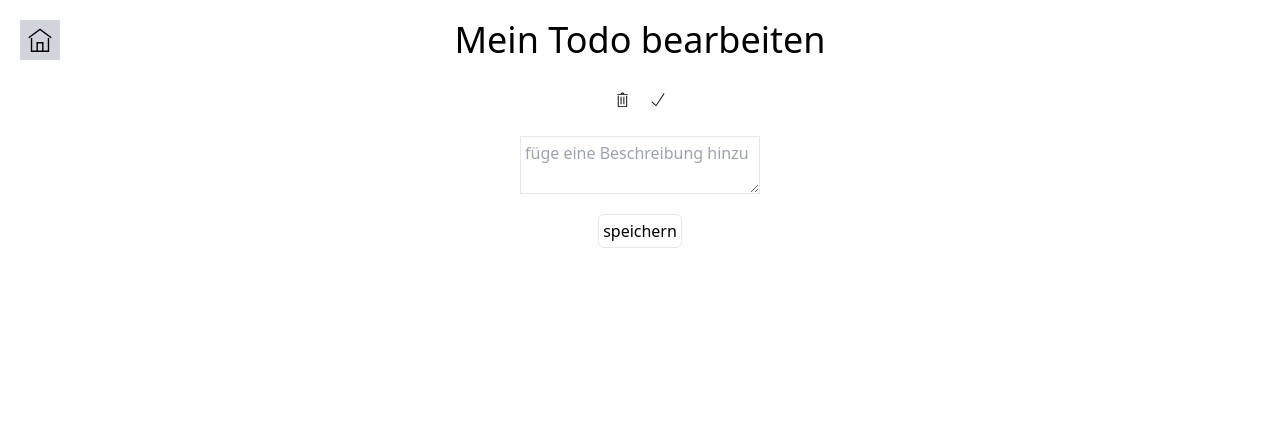
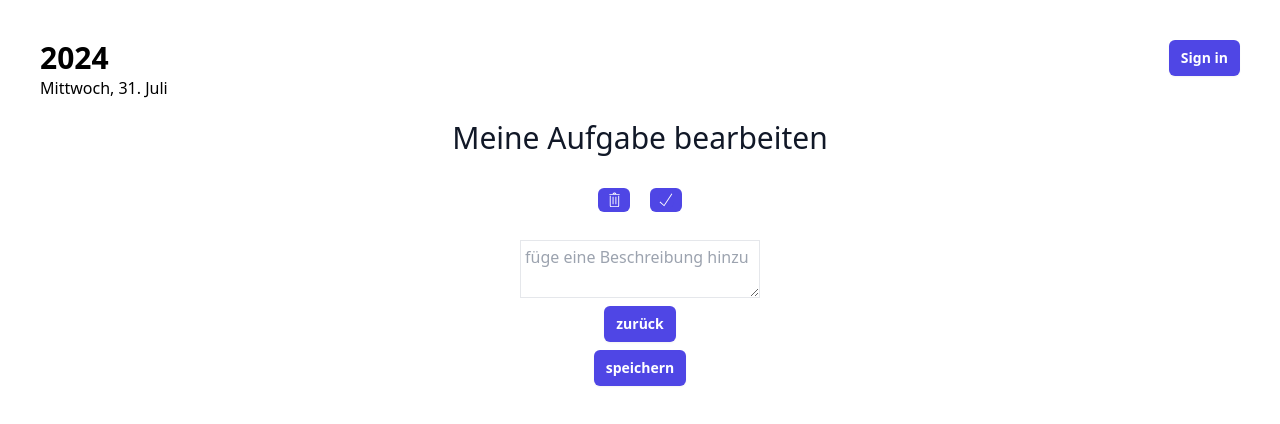
Before and after one commit to wilhelmine-erber/ercrw-mini-project, a React (Vite) app in the folder frontend/: page /1 in a window 1280 px wide. Shown: the top 424 px of the page. Built offline with nearby package versions, Linux system fonts and the light colour scheme; no server answers.

Commit message:
anpassung design

```diff
--- a/frontend/src/components/Date.tsx
+++ b/frontend/src/components/Date.tsx
@@ -23,7 +23,7 @@ const formattedDate = currentDateTime.toLocaleDateString('de-DE', options)
 const formattedYear = currentDateTime.getFullYear()
 
   return (
-    <div>
+    <div className='cursor-pointer'>
         <h1
         className='text-3xl font-bold'
         onClick={()=>navigate('/')}>{formattedYear}</h1>
--- a/frontend/src/components/Header.tsx
+++ b/frontend/src/components/Header.tsx
@@ -6,7 +6,7 @@ function Header() {
     const navigate = useNavigate()
 
   return (
-    <div className='flex justify-between'>
+    <div className='flex justify-between mb-5'>
         <Date />
         <div>
         <button
--- a/frontend/src/components/TodoList.tsx
+++ b/frontend/src/components/TodoList.tsx
@@ -17,13 +17,11 @@ function TodoList() {
         createTodo({title: task}).then((result) => {    // erstelle neuen task
             if(result){ // wenn task erstellt wurde, dann füge ihn in die liste ein
                 setTodos((prev)=>[result, ...prev]) // füge neuen task in liste ein
-
-                // setTask('') ---> funktioniert noch nicht 2-way-binding?
-
+                setTask('')
             }
         })
 
-       // status kommt von fetch
+    // status kommt von fetch
     //    console.log(createTodo.status)
     //     if(createTodo.status === 200){
     //         setShowSuccess(true)
@@ -32,12 +30,20 @@ function TodoList() {
     }
 
   return (
-    <div className='flex flex-col items-center w-full'>
-        <h1 className='text-3xl'>Todo</h1>
+    <div className='flex flex-col items-center w-full '>
+        <h1 className='text-3xl mb-8 text-gray-900'>Aufgaben für heute</h1>
+
+        <ul className='flex my-2'>
+            <li className='mx-2'>tägliche Aufgaben</li>
+            <li className='mx-2'>wöchentliche Aufgaben</li>
+            <li className='mx-2'>monatliche Aufgaben</li>
+        </ul>
+
         <form onSubmit={handleSubmit}>
             <input
             className='p-1 border rounded-md mt-5'
             placeholder='What to do?'
+            value={task}
             onChange={(e) => setTask(e.target.value)} />
             <button
                 type="submit"
--- a/frontend/src/pages/Login.tsx
+++ b/frontend/src/pages/Login.tsx
@@ -45,10 +45,10 @@ function Login() {
     <main className='m-10'>
     <Header />
 
-    <div className="flex min-h-full flex-1 flex-col justify-center px-6 py-12 lg:px-8">
+    <div className="flex min-h-full flex-1 flex-col justify-center lg:px-8">
         <div className="sm:mx-auto sm:w-full sm:max-w-sm">
 
-          <h2 className="mt-10 text-center text-2xl font-bold leading-9 tracking-tight text-gray-900">
+          <h2 className="text-center text-3xl  tracking-tight text-gray-900">
             Einloggen in Account
           </h2>
         </div>
@@ -120,10 +120,10 @@ function Login() {
 return(
   <main className='m-10'>
     <Header />
-  <div className="flex min-h-full flex-1 flex-col justify-center px-6 py-12 lg:px-8">
+  <div className="flex min-h-full flex-1 flex-col justify-center lg:px-8">
         <div className="sm:mx-auto sm:w-full sm:max-w-sm">
 
-          <h2 className="mt-10 text-center text-2xl font-bold leading-9 tracking-tight text-gray-900">
+          <h2 className="text-center text-3xl  tracking-tight text-gray-900">
             Erstelle einen neuen Account
           </h2>
         </div>
--- a/frontend/src/pages/Todo.tsx
+++ b/frontend/src/pages/Todo.tsx
@@ -3,6 +3,7 @@ import { useState, useEffect } from "react"
 import { TfiCheck, TfiHome, TfiTrash } from "react-icons/tfi"
 import { ITodo, getTodo, deleteTodo, editTodo } from "../services/todo"
 import classNames from "classnames"
+import Header from '../components/Header'
 
 function Todo() {
 
@@ -49,20 +50,25 @@ function Todo() {
 
 
   return (
-    <div className="flex flex-col items-center m-5">
-        <h2 className="text-4xl mb-8">Mein Todo bearbeiten</h2>
-        <TfiHome
-            className="absolute top-5 left-5 cursor-pointer bg-gray-300 size-10 p-2"
-            onClick={()=>navigate('/')} />
+    <main className="m-10">
+        <Header />
+    <div className="flex flex-col items-center">
+        <h2 className="text-3xl mb-8 text-gray-900">Meine Aufgabe bearbeiten</h2>
+
         <div>
             <div className="flex gap-5 justify-end">
+                <div className="bg-indigo-600 rounded-md px-2 py-1">
                 <TfiTrash
-                    className="hover:text-red-500 cursor-pointer"
+                    className="text-white hover:text-red-500 cursor-pointer"
                     onClick={handleDelete} />
+                </div>
+
+               <div className="bg-indigo-600 rounded-md px-2 py-1">
 
                 <TfiCheck
-                    className="hover:text-green-500 cursor-pointer"
+                    className="hover:text-green-500 cursor-pointer bg-indigo-600 text-white rounded-md"
                     onClick={handleDone} />
+               </div>
             </div>
             <h1 className={classNames('text-2xl mt-2', {'line-through':todo?.done})}>
                 {todo?.title}
@@ -75,12 +81,14 @@ function Todo() {
             defaultValue={todo?.description}
             onChange={(e)=>setDescription(e.target.value)}
          />
+         <button className="flex justify-center rounded-md bg-indigo-600 px-3 py-1.5 text-sm font-semibold leading-6 text-white shadow-sm hover:bg-indigo-500 focus-visible:outline focus-visible:outline-2 focus-visible:outline-offset-2 focus-visible:outline-indigo-600 my-2" onClick={()=>navigate('/')}>zurück</button>
         {todo?.description !== description && (
             <button
-                className="p-1 border rounded-md mt-5"
+                className="flex justify-center rounded-md bg-indigo-600 px-3 py-1.5 text-sm font-semibold leading-6 text-white shadow-sm hover:bg-indigo-500 focus-visible:outline focus-visible:outline-2 focus-visible:outline-offset-2 focus-visible:outline-indigo-600"
                 onClick={handleEditDescription}>speichern</button>)}
-        {isDesSave && <p className="mt-5 cursor-pointer" onClick={()=>navigate('/')}>Beschreibung gespeichert</p>}
+        {isDesSave && <p className="mt-5">Beschreibung gespeichert</p>}
     </div>
+    </main>
   )
 }
 
```
Also changed, not shown: 1 other file (tests, documents, lock files or other folders).
